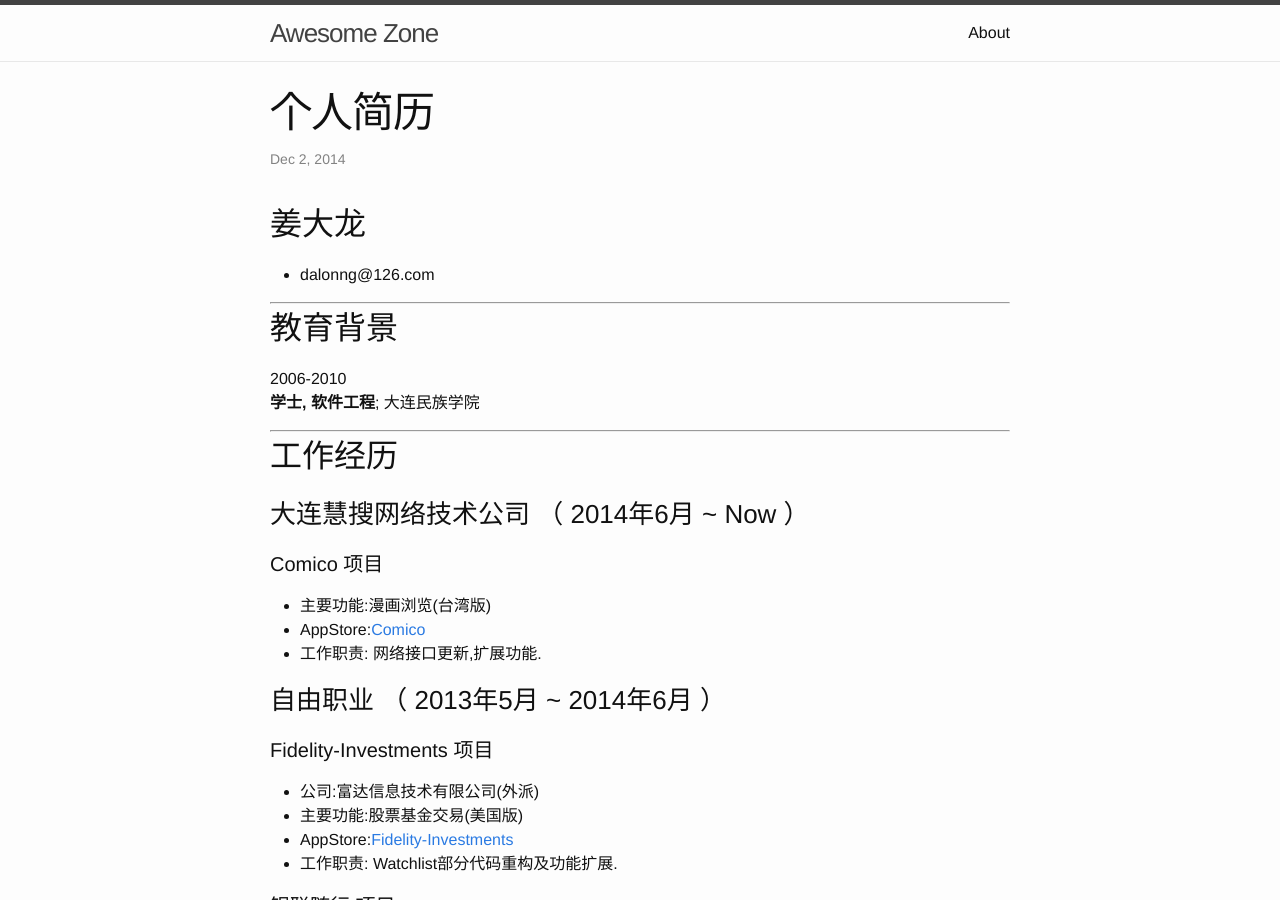
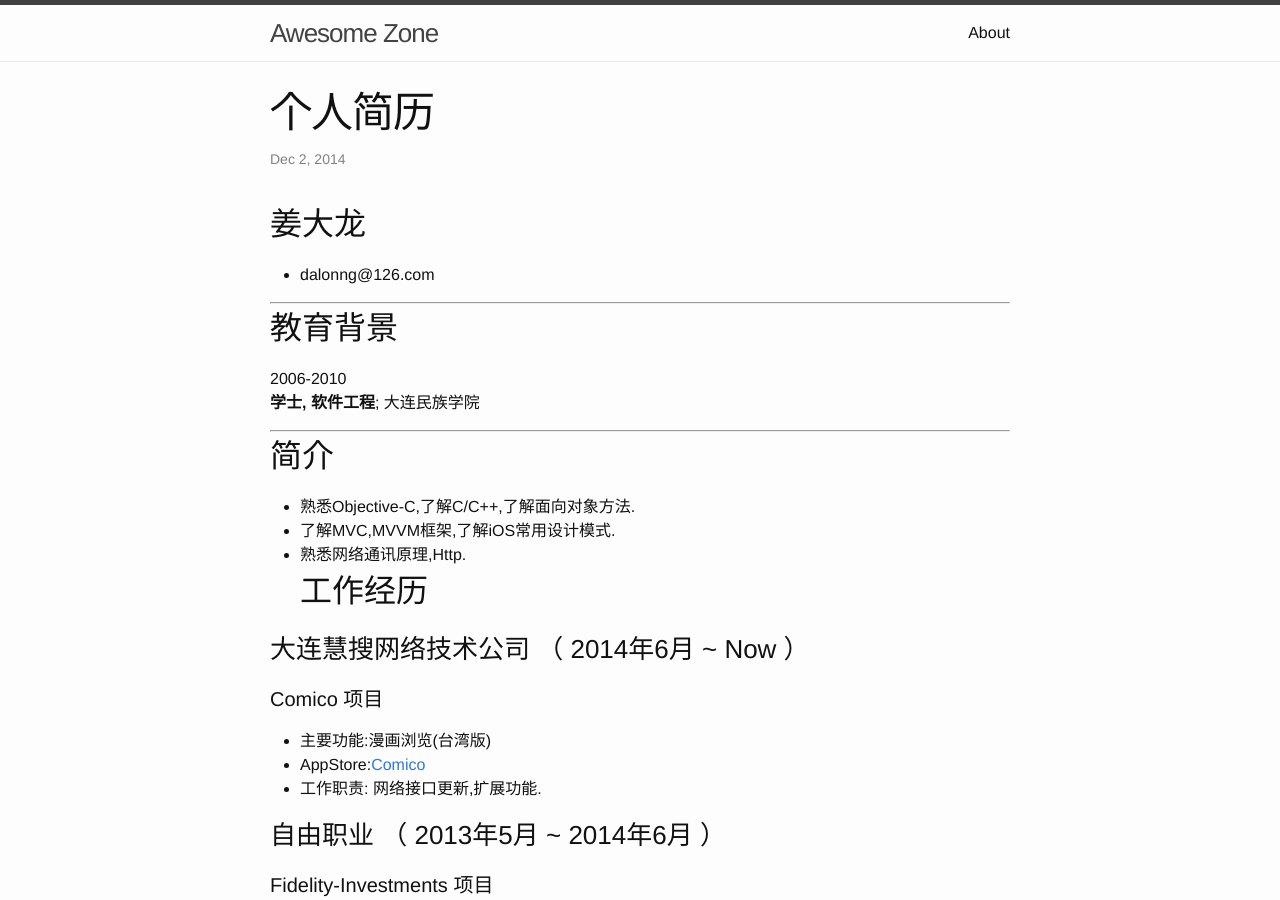
Before and after one commit to dalonng/dalonng.github.com, a Jekyll site: the page built from _posts/2014-12-02-resume.markdown, in a window 1280 px wide and 900 px high. Built offline with Jekyll 4.4.1, drawn with Linux system fonts in a browser that asks for light colours.

Commit message:
Update 2014-12-02-resume.markdown

```diff
--- a/_posts/2014-12-02-resume.markdown
+++ b/_posts/2014-12-02-resume.markdown
@@ -19,7 +19,10 @@ categories: jekyll update
 :   **学士, 软件工程**; 大连民族学院
 
 ---
-
+##简介
+- 熟悉Objective-C,了解C/C++,了解面向对象方法.
+- 了解MVC,MVVM框架,了解iOS常用设计模式.
+- 熟悉网络通讯原理,Http.
 ##工作经历
 
 ### 大连慧搜网络技术公司 （ 2014年6月 ~ Now ）
```
